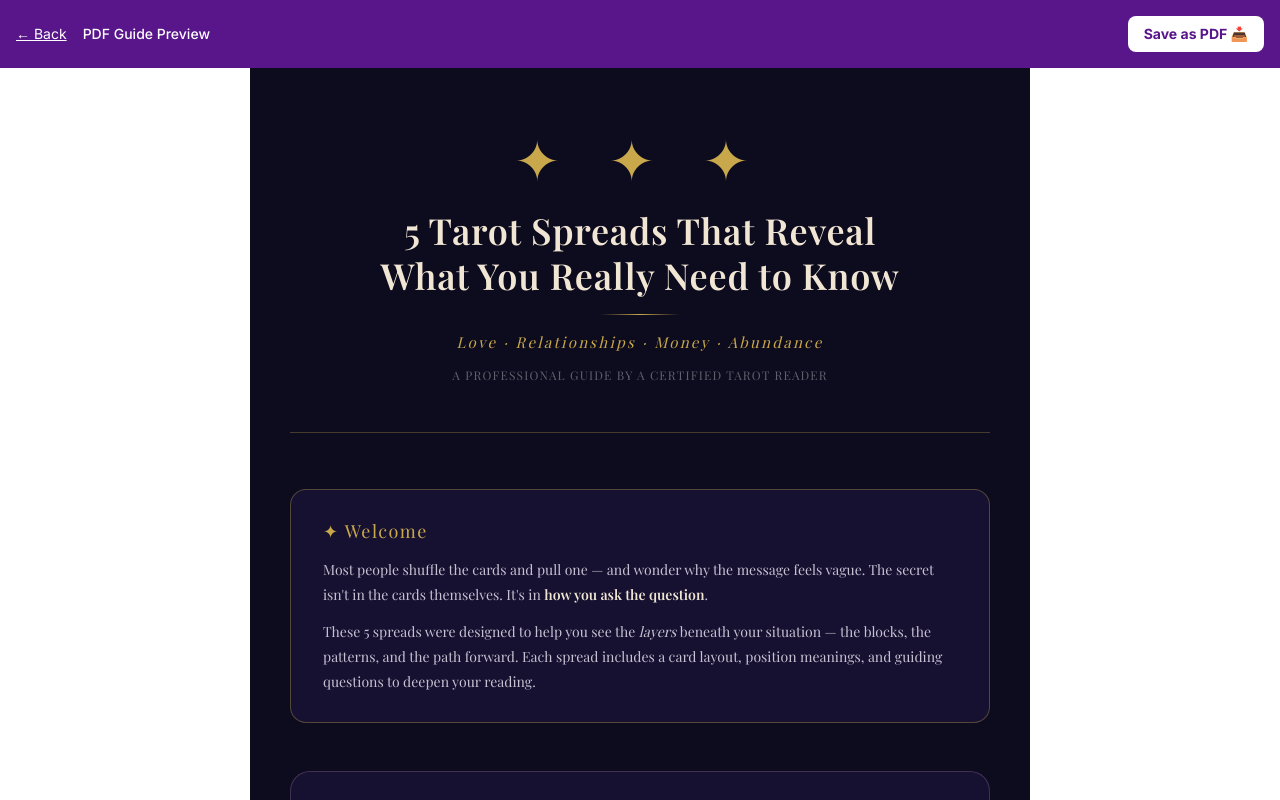
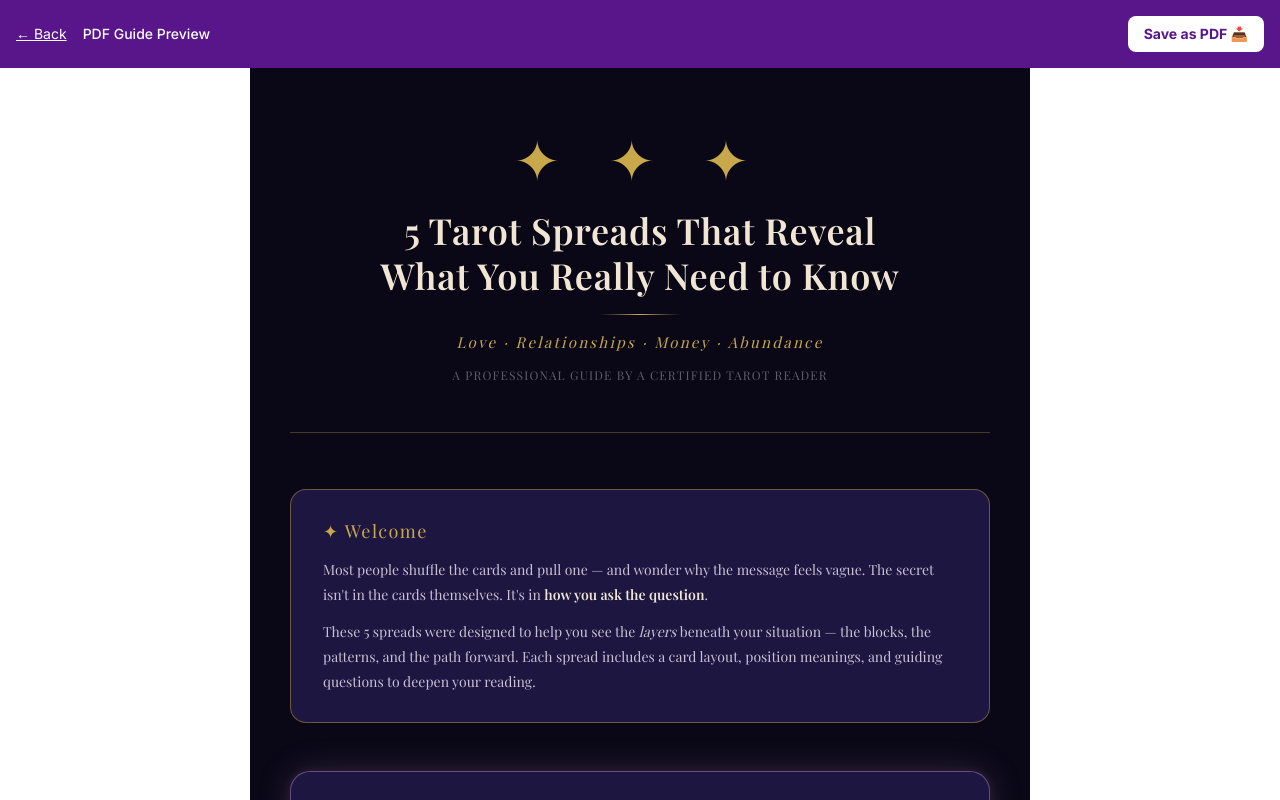
Before and after one commit to ejsmile2013-2026/tarot-digital-products, a React (Vite) app: page / in a window 1280 px wide. Both pictures are taken after a click on the button "Preview Guide →". Shown: the top 800 px of the page. Built offline with nearby package versions, Linux system fonts and the light colour scheme; a web font is replaced by a local one.

Commit message:
Add glow effect and increase contrast on spread cards

```diff
--- a/src/Guide.tsx
+++ b/src/Guide.tsx
@@ -1,8 +1,8 @@
 export default function Guide() {
   const gold = "#C9A84C";
-  const darkBg = "#0D0B1E";
-  const cardBg = "#161130";
-  const borderGold = "1px solid rgba(201,168,76,0.35)";
+  const darkBg = "#0A0817";
+  const cardBg = "#1C1640";
+  const borderGold = "1px solid rgba(201,168,76,0.45)";
 
   const spreads = [
     {
@@ -171,9 +171,10 @@ export default function Guide() {
             marginBottom: "40px",
             padding: "32px",
             background: cardBg,
-            border: `1px solid ${spread.accentColor}55`,
+            border: `1px solid ${spread.accentColor}99`,
             borderRadius: "20px",
             breakInside: "avoid",
+            boxShadow: `0 0 32px ${spread.accentColor}44, 0 0 8px ${spread.accentColor}22`,
           }}
         >
           {/* Spread Header */}
```
